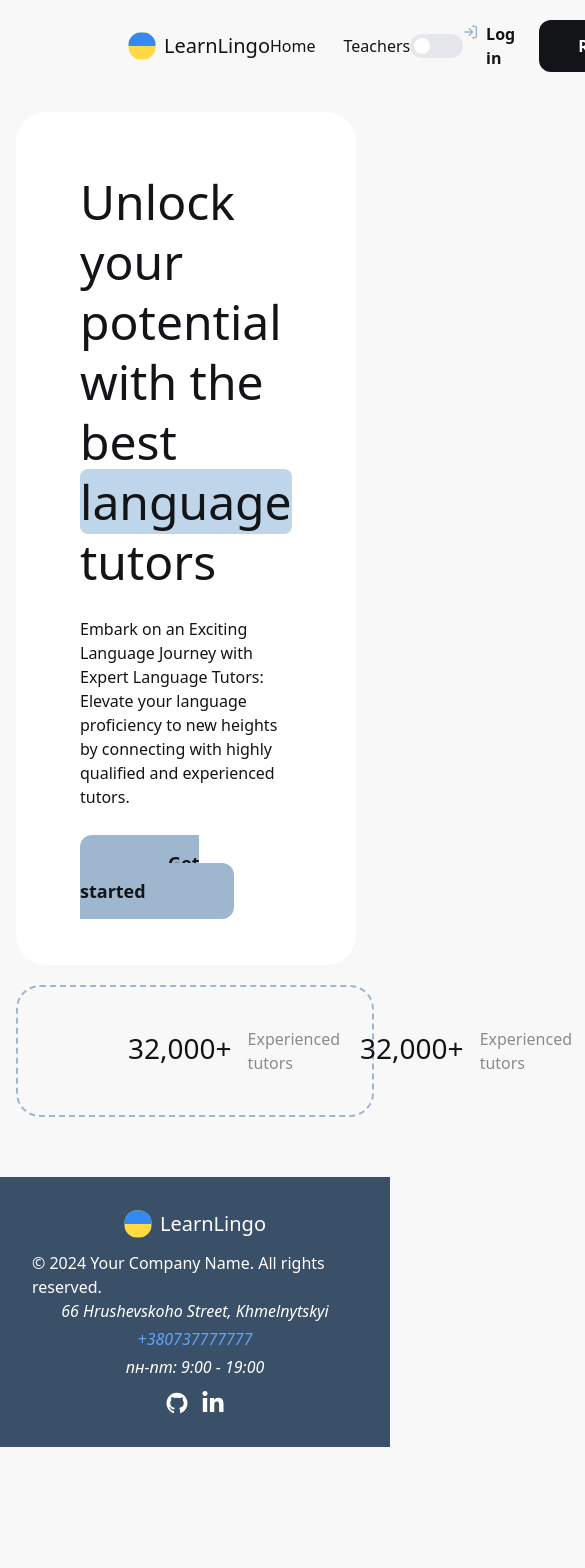
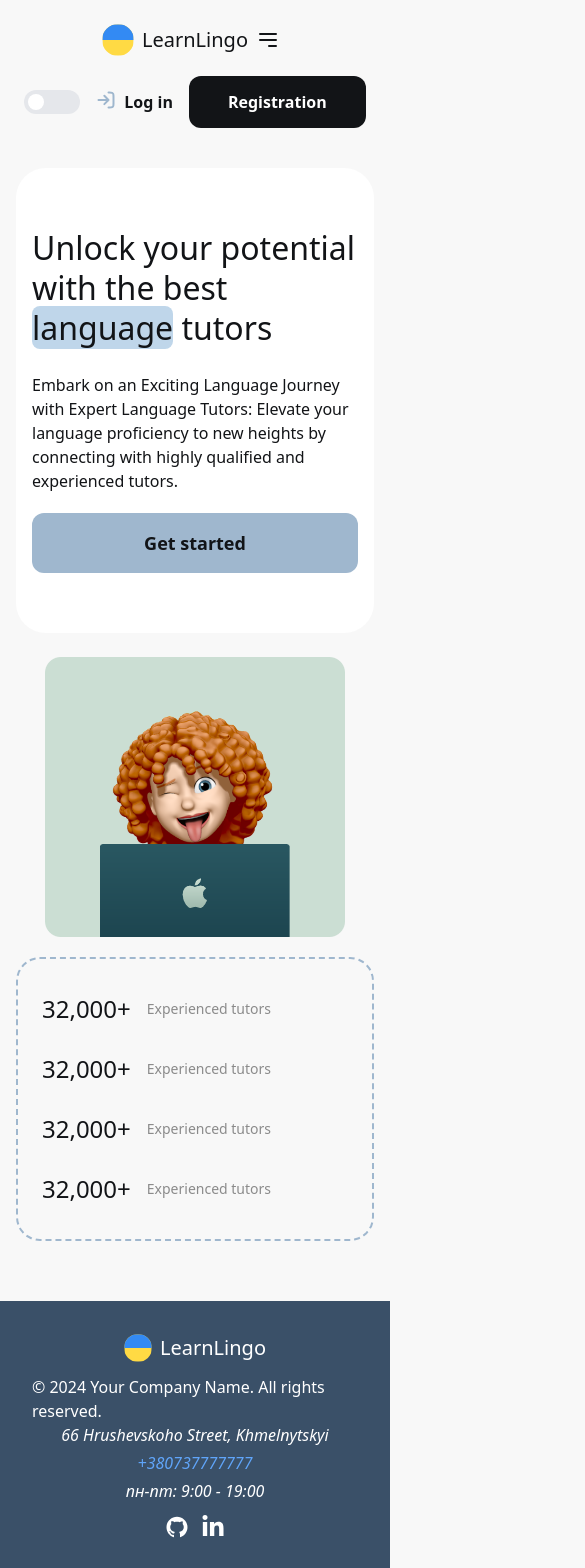
Before and after one commit to Nikolay0803/auth-next, a Next.js app: page / in a window 390 px wide. Shown: the top 1568 px of the page, 585 px wide, since content can reach past the window. Before the commit the page ends 1447 px from the top, so only its background shows below. Built offline with nearby package versions, Linux system fonts and the light colour scheme; no server answers.

Commit message:
styles: add adaptive styles

```diff
--- a/src/app/page.tsx
+++ b/src/app/page.tsx
@@ -5,62 +5,66 @@ import Link from "next/link";
 export default function Home() {
   return (
     <div className="max-w-7xl mx-auto px-4 pb-[60px] sm:px-6 lg:px-8">
-      <div className="flex gap-6 mb-5">
-        <div className="w-[720px] py-[60px] px-[64px] bg-white dark:bg-[#313131] rounded-[30px]">
-          <h2 className="font-medium text-[48px] leading-tight mb-[25px] text-[#121417] dark:text-[#E4E4E4]">
+      <div className="flex flex-col lg:flex-row gap-6 mb-5">
+        <div className="max-w-[720px] py-[60px] px-[16px] sm:px-[32px] md:px-[48px] lg:px-[64px] bg-white dark:bg-[#313131] rounded-[30px]">
+          <h2 className="font-medium text-[32px] sm:text-[36px] md:text-[40px] lg:text-[48px] leading-tight mb-[25px] text-[#121417] dark:text-[#E4E4E4]">
             Unlock your potential with the best{" "}
             <span className="bg-[#BFD6EA] dark:bg-[#3A5068] rounded-lg">
               language
             </span>{" "}
             tutors
           </h2>
-          <p className="text-[#121417] dark:text-[#E4E4E4] mb-[40px]">
+          <p className="text-[#121417] dark:text-[#E4E4E4] mb-[20px] sm:mb-[30px] md:mb-[40px]">
             Embark on an Exciting Language Journey with Expert Language Tutors:
             Elevate your language proficiency to new heights by connecting with
             highly qualified and experienced tutors.
           </p>
           <Link
-            className="py-4 px-[88px] text-lg font-bold bg-[#9FB7CE] dark:bg-[#3A5068] text-[#121417] dark:text-[#E4E4E4] rounded-xl"
+            className="block py-4 px-8 sm:px-[88px] text-lg font-bold bg-[#9FB7CE] dark:bg-[#3A5068] text-[#121417] dark:text-[#E4E4E4] rounded-xl text-center"
             href={"/dashboard"}
           >
             Get started
           </Link>
         </div>
-        <div>
-          <Image src={girl} alt="girl" />
+        <div className="flex justify-center items-center">
+          <Image
+            src={girl}
+            alt="girl"
+            className="w-full max-w-[300px] sm:max-w-[400px] md:max-w-[500px]"
+          />
         </div>
       </div>
-      <div className="border-2 border-dashed border-[#9FB7CE] dark:border-[#3A5068] px-[110px] py-10 rounded-3xl">
-        <ul className="flex gap-[20px] justify-between">
-          <li className="flex-1 flex gap-4">
-            <p className="text-[28px] font-medium text-[#121417] dark:text-[#E4E4E4]">
+      <div className="border-2 border-dashed border-[#9FB7CE] dark:border-[#3A5068] px-6 sm:px-8 md:px-10 lg:px-[110px] py-8 sm:py-10 rounded-3xl">
+        <ul className="flex flex-col lg:flex-row gap-6 lg:gap-8 justify-between">
+          <li className="flex-1 flex gap-4 items-center">
+            <p className="text-[24px] sm:text-[26px] md:text-[28px] font-medium text-[#121417] dark:text-[#E4E4E4]">
               32,000+
             </p>
-            <p className="max-w-[96px] text-[#8b8b8b] dark:text-[#CCCCCC]">
+            <p className="text-sm sm:text-base text-[#8b8b8b] dark:text-[#CCCCCC]">
               Experienced tutors
             </p>
           </li>
-          <li className="flex-1 flex gap-4">
-            <p className="text-[28px] font-medium text-[#121417] dark:text-[#E4E4E4]">
+          <li className="flex-1 flex gap-4 items-center">
+            <p className="text-[24px] sm:text-[26px] md:text-[28px] font-medium text-[#121417] dark:text-[#E4E4E4]">
               32,000+
             </p>
-            <p className="max-w-[96px] text-[#8b8b8b] dark:text-[#CCCCCC]">
+            <p className="text-sm sm:text-base text-[#8b8b8b] dark:text-[#CCCCCC]">
               Experienced tutors
             </p>
           </li>
-          <li className="flex-1 flex gap-4">
-            <p className="text-[28px] font-medium text-[#121417] dark:text-[#E4E4E4]">
+          <li className="flex-1 flex gap-4 items-center">
+            <p className="text-[24px] sm:text-[26px] md:text-[28px] font-medium text-[#121417] dark:text-[#E4E4E4]">
               32,000+
             </p>
-            <p className="max-w-[96px] text-[#8b8b8b] dark:text-[#CCCCCC]">
+            <p className="text-sm sm:text-base text-[#8b8b8b] dark:text-[#CCCCCC]">
               Experienced tutors
             </p>
           </li>
-          <li className="flex-1 flex gap-4">
-            <p className="text-[28px] font-medium text-[#121417] dark:text-[#E4E4E4]">
+          <li className="flex-1 flex gap-4 items-center">
+            <p className="text-[24px] sm:text-[26px] md:text-[28px] font-medium text-[#121417] dark:text-[#E4E4E4]">
               32,000+
             </p>
-            <p className="max-w-[96px] text-[#8b8b8b] dark:text-[#CCCCCC]">
+            <p className="text-sm sm:text-base text-[#8b8b8b] dark:text-[#CCCCCC]">
               Experienced tutors
             </p>
           </li>
--- a/src/components/AppBar.tsx
+++ b/src/components/AppBar.tsx
@@ -1,17 +1,70 @@
+"use client";
 import Link from "next/link";
-import React from "react";
+import React, { useState } from "react";
 import SignInButton from "./SignInButton";
 import Logo from "@/assets/logo.svg?react";
 import ThemeToggle from "./ThemeToggle";
 
 const AppBar = () => {
+  const [menuOpen, setMenuOpen] = useState(false);
+
+  const toggleMenu = () => setMenuOpen((prev) => !prev);
+
   return (
-    <header className="flex items-center mb-5 px-[128px] py-5">
-      <Link className="flex-1 flex items-center justify-center" href={"/"}>
-        <Logo />
+    <header className="flex flex-col sm:flex-row items-center mb-5 px-4 sm:px-[128px] py-5 relative">
+      <Link
+        className="flex-1 flex items-center justify-between sm:justify-center mb-4 sm:mb-0"
+        href={"/"}
+      >
+        <Logo className="w-8 h-8" />
         <p className="text-[20px] font-medium ml-2">LearnLingo</p>
+        <button
+          className="sm:hidden p-2 rounded-md focus:outline-none"
+          onClick={toggleMenu}
+        >
+          <svg
+            className="w-6 h-6"
+            fill="none"
+            stroke="currentColor"
+            viewBox="0 0 24 24"
+            xmlns="http://www.w3.org/2000/svg"
+          >
+            <path
+              strokeLinecap="round"
+              strokeLinejoin="round"
+              strokeWidth="2"
+              d="M4 6h16M4 12h16m-7 6h7"
+            />
+          </svg>
+        </button>
       </Link>
-      <nav className="flex-1 flex items-center justify-center gap-[28px] font-medium">
+
+      {menuOpen && (
+        <nav className="sm:hidden absolute top-full left-0 w-full max-h-[calc(100vh-60px)] overflow-y-auto bg-gray-800 dark:bg-gray-900 shadow-md z-10">
+          <ul className="flex flex-col items-center py-4 space-y-2">
+            <li>
+              <Link
+                className="block px-4 py-2 text-center text-lg font-medium text-white hover:text-[#9FB7CE]"
+                href={"/"}
+                onClick={() => setMenuOpen(false)}
+              >
+                Home
+              </Link>
+            </li>
+            <li>
+              <Link
+                className="block px-4 py-2 text-center text-lg font-medium text-white hover:text-[#9FB7CE]"
+                href={"/dashboard"}
+                onClick={() => setMenuOpen(false)}
+              >
+                Teachers
+              </Link>
+            </li>
+          </ul>
+        </nav>
+      )}
+
+      <nav className="hidden sm:flex-1 sm:flex sm:items-center sm:justify-center gap-[28px] font-medium">
         <Link className="transition-colors hover:text-[#9FB7CE]" href={"/"}>
           Home
         </Link>
@@ -22,8 +75,7 @@ const AppBar = () => {
           Teachers
         </Link>
       </nav>
-
-      <div className="flex-1 flex items-center justify-center">
+      <div className="flex-1 flex items-center justify-center gap-4">
         <ThemeToggle />
         <SignInButton />
       </div>
```
Also changed, not shown: src/app/dashboard/page.tsx (+20 -20 lines).
